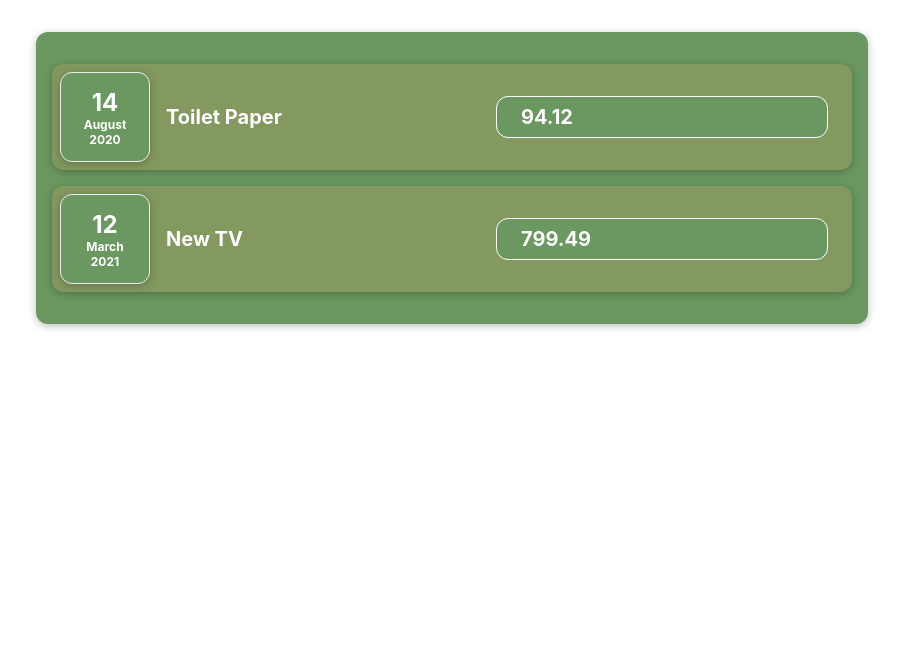
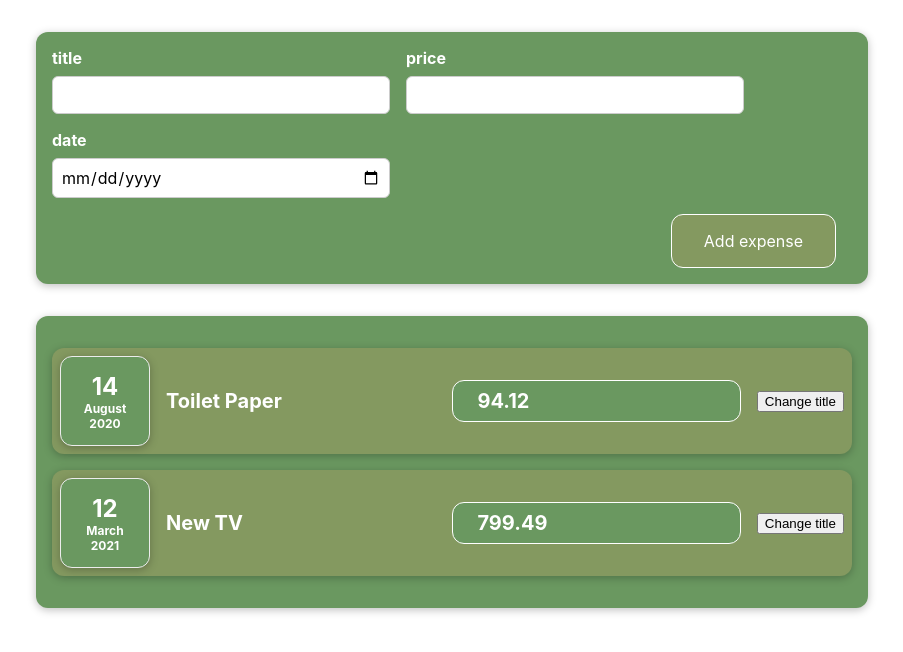
Before and after one commit to GimpFather/react-course, a React (Create React App) app: page / in a window 1280 px wide. Shown: the top 652 px of the page, without its empty margins (188-1091 px from the left). Built offline with nearby package versions, Linux system fonts and the light colour scheme.

Commit message:
problems with saving data

```diff
--- a/src/App.js
+++ b/src/App.js
@@ -4,12 +4,16 @@ import expensesData from "./data/expenses";
 
 //components
 import Expenses from "./components/js/Expenses/Expenses";
+import NewExpense from "./components/js/NewExpense/NewExpense";
 
 const App = () => {
 	const expenses = expensesData;
 
 	return (
 		<div>
+			<div>
+				<NewExpense></NewExpense>
+			</div>
 			<div>
 				<Expenses expenses={expenses}></Expenses>
 			</div>
--- a/src/components/js/Expenses/ExpenseItem.js
+++ b/src/components/js/Expenses/ExpenseItem.js
@@ -1,15 +1,26 @@
+import { useState } from "react";
+
 import ExpenseItemDate from "./ExpenseItemDate";
 import Card from "../Card/Card";
 
 const ExpenseItem = (props) => {
+	const [title, setTitle] = useState(props.title);
+
+	const handleButtonClick = () => {
+		setTitle("Updated!");
+	};
+
 	return (
 		<Card className="expense-item">
 			<div>
 				<ExpenseItemDate date={props.date}></ExpenseItemDate>
 			</div>
 			<div className="expense-item__description">
-				<h2>{props.title}</h2>
+				<h2>{title}</h2>
 				<h2 className="expense-item__price">{props.price}</h2>
+			</div>
+			<div>
+				<button onClick={handleButtonClick}>Change title</button>
 			</div>
 		</Card>
 	);
--- /dev/null
+++ b/src/components/js/NewExpense/NewExpense.js
@@ -0,0 +1,14 @@
+import Card from "../Card/Card";
+import NewExpenseForm from "./NewExpenseForm";
+
+const NewExpense = () => {
+	return (
+		<Card className="new-expense">
+			<form>
+				<NewExpenseForm></NewExpenseForm>
+			</form>
+		</Card>
+	);
+};
+
+export default NewExpense;
--- /dev/null
+++ b/src/components/js/NewExpense/NewExpenseForm.js
@@ -0,0 +1,61 @@
+import { useState } from "react";
+
+import NewExpenseInput from "./NewExpenseInput";
+
+const NewExpenseForm = () => {
+	const [inputValue, setInputValue] = useState({
+		title: "",
+		price: "",
+		date: "",
+	});
+	// const { title, price, date } = inputValue;
+
+	const inputsHandler = (event) => {
+		const { name, value } = event.target;
+		setInputValue((prev) => ({
+			...prev,
+			[name]: value,
+		}));
+		console.log(inputValue);
+	};
+
+	const submitHandler = (event) => {
+		event.preventDefault();
+		const expenseData = {
+			title: inputValue.title,
+			price: inputValue.price,
+			date: new Date(inputValue.date),
+		};
+		console.log(expenseData);
+	};
+
+	return (
+		<form onSubmit={submitHandler}>
+			<div className="new-expense__forms">
+				<NewExpenseInput
+					topic="title"
+					type="text"
+					onChange={inputsHandler}
+					value={inputValue.title}
+				></NewExpenseInput>
+				<NewExpenseInput
+					topic="price"
+					type="number"
+					onChange={inputsHandler}
+					value={inputValue.price}
+				></NewExpenseInput>
+				<NewExpenseInput
+					topic="date"
+					type="date"
+					onChange={inputsHandler}
+					value={inputValue.date}
+				></NewExpenseInput>
+			</div>
+			<div className="new-expense__actions">
+				<button type="submit">Add expense</button>
+			</div>
+		</form>
+	);
+};
+
+export default NewExpenseForm;
--- /dev/null
+++ b/src/components/js/NewExpense/NewExpenseInput.js
@@ -0,0 +1,15 @@
+const NewExpenseInput = (props) => {
+	return (
+		<div className="new-expense__form">
+			<label>{props.topic}</label>
+			<input
+				type={props.type}
+				onChange={props.onChange}
+				name={props.topic}
+				value={props.value}
+			/>
+		</div>
+	);
+};
+
+export default NewExpenseInput;
--- /dev/null
+++ b/src/components/scss/NewExpense/NewExpense.scss
@@ -0,0 +1,35 @@
+.new-expense {
+    background-color: #6A9860;
+    padding: 1rem;
+    margin: 2rem auto;
+    width: 50rem;
+    max-width: 95%;
+    text-align: center;
+  }
+
+  .new-expense button {
+    font: inherit;
+    cursor: pointer;
+    padding: 1rem 2rem;
+    border: 1px solid white;
+    background-color: #849960;
+    color: white;
+    border-radius: 12px;
+    margin-right: 1rem;
+  }
+
+  .new-expense button:hover,
+  .new-expense button:active {
+    background-color: #749969;
+  }
+
+  .new-expense button.alternative {
+    color: #777777;
+    border-color: transparent;
+    background-color: transparent;
+  }
+
+  .new-expense button.alternative:hover,
+  .new-expense button.alternative:active {
+    background-color: #888888;
+  }
--- /dev/null
+++ b/src/components/scss/NewExpense/NewExpenseForm.scss
@@ -0,0 +1,27 @@
+.new-expense__forms {
+    display: flex;
+    flex-wrap: wrap;
+    gap: 1rem;
+    margin-bottom: 1rem;
+    text-align: left;
+  }
+
+  .new-expense__form label {
+    font-weight: bold;
+    margin-bottom: 0.5rem;
+    display: block;
+    color: white;
+  }
+
+  .new-expense__form input {
+    font: inherit;
+    padding: 0.5rem;
+    border-radius: 6px;
+    border: 1px solid #ccc;
+    width: 20rem;
+    max-width: 100%;
+  }
+
+  .new-expense__actions {
+    text-align: right;
+  }
--- /dev/null
+++ b/src/components/scss/NewExpense/index.scss
@@ -0,0 +1,2 @@
+@import './NewExpense.scss';
+@import './NewExpenseForm.scss';
--- a/src/components/scss/index.scss
+++ b/src/components/scss/index.scss
@@ -1,2 +1,3 @@
 @import './Expenses/index.scss';
 @import './Card/index.scss';
+@import './NewExpense/index.scss';
```
